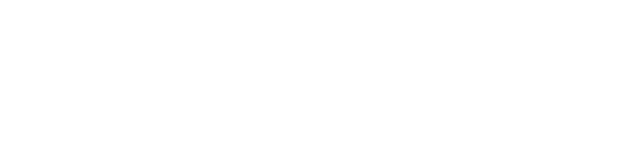
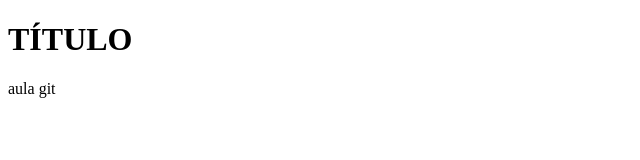
Before and after one commit to JuraciMaia/git_teste, a plain HTML site: page index.html in a window 1280 px wide. Shown: the whole page, without its empty margins (0-640 px from the left). Drawn offline with Linux system fonts and the light colour scheme.

Commit message:
criei titulo e paragrafo

```diff
--- a/index.html
+++ b/index.html
@@ -7,5 +7,8 @@
 </head>
 <body>
 
+    <h1>TÍTULO</h1>
+    <p>aula git</p>
+
 </body>
 </html>
```
